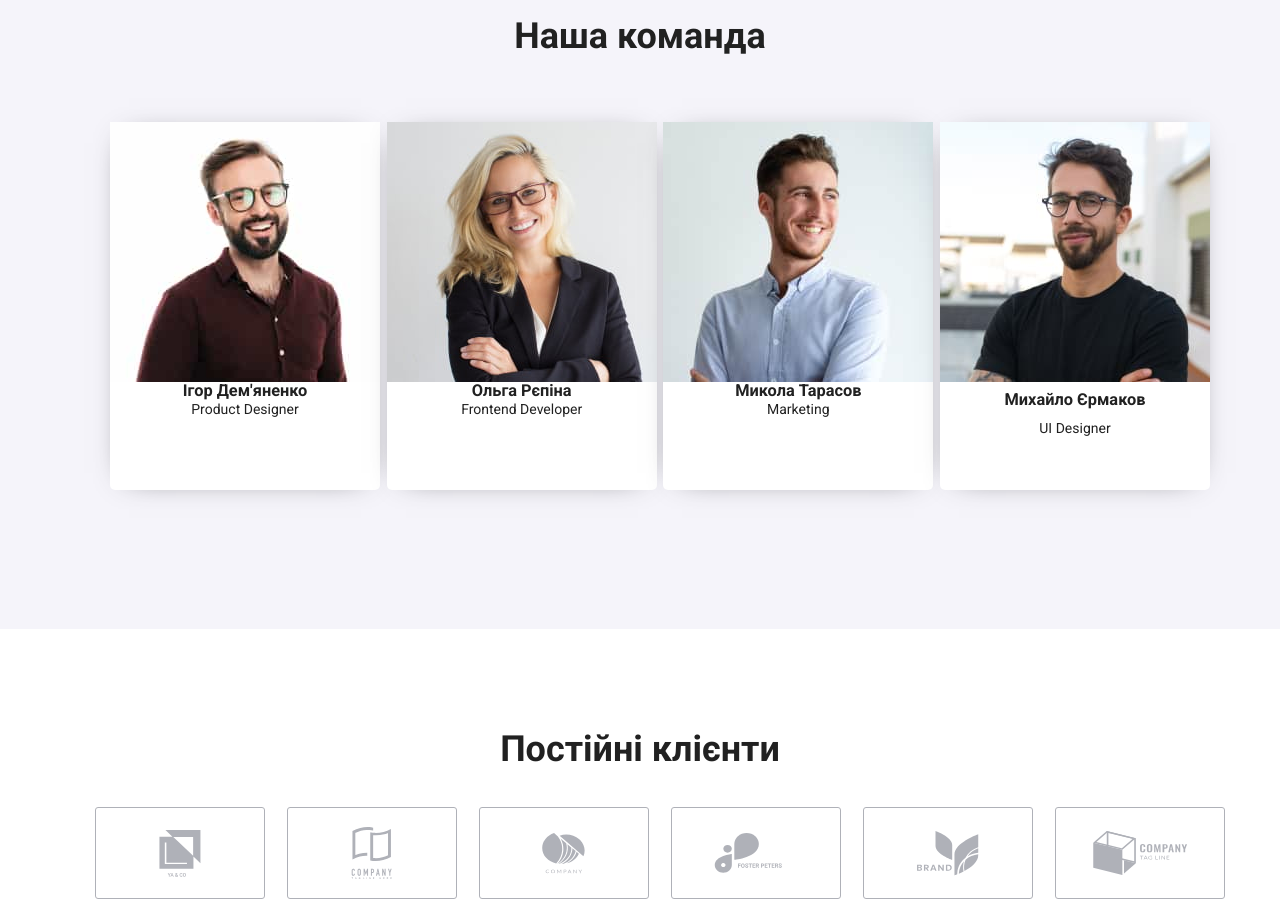
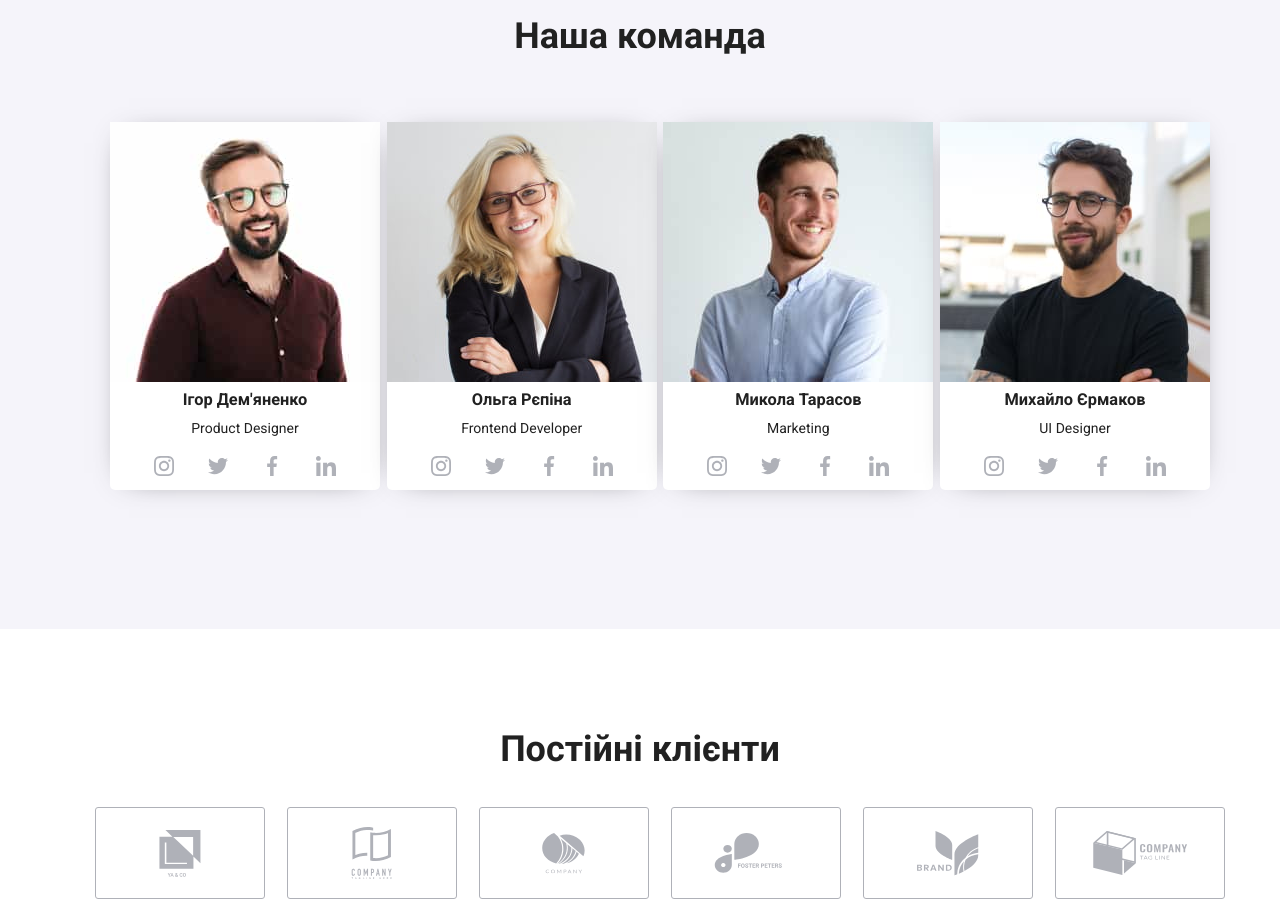
Before and after one commit to Yuii-Antoniuk/WebStudio, a plain HTML site: page index.html in a window 1280 px wide. Shown: the part 1700-2619 px from the top of the page. Drawn offline with nearby package versions, Linux system fonts and the light colour scheme.

Commit message:
modified files

```diff
--- a/index.html
+++ b/index.html
@@ -144,22 +144,34 @@
               />
               <h3 class="OurTeam-section-h3-items">Ігор Дем'яненко</h3>
               <p class="OurTeam-section-p-items">Product Designer</p>
-              <ul class="social-networks">
-                <li>
-                  <svg class="social-network">
+                                  <ul class="social-networks-list">
+        <li class="social-network-circle">
+          <a href="" >
+          <svg class="social-network OurTeam-social-network">
+            <use href="./svg/symbol-defs.svg#icon-instagram-2"></use>
           </svg>
+          </a>
         </li>
-                <li>
-                  <svg class="social-network">
+        <li class="social-network-circle">
+          <a href="">
+          <svg class="social-network OurTeam-social-network">
+            <use href="./svg/symbol-defs.svg#icon-twitter-1"></use>
           </svg>
+          </a>
         </li>
-                <li>
-                  <svg class="social-network">
+        <li class="social-network-circle">
+          <a href="">
+          <svg class="social-network OurTeam-social-network">
+            <use href="./svg/symbol-defs.svg#icon-facebook-1"></use>
           </svg>
+          </a>
         </li>
-                <li>
-                  <svg class="social-network">
+        <li class="social-network-circle">
+          <a href="">
+          <svg class="social-network OurTeam-social-network">
+            <use href="./svg/symbol-defs.svg#icon-linkedin-1"></use>
           </svg>
+          </a>
         </li>
       </ul>
             </li>
@@ -171,24 +183,37 @@
               />
               <h3 class="OurTeam-section-h3-items">Ольга Рєпіна</h3>
               <p class="OurTeam-section-p-items">Frontend Developer</p>
-              <ul class="social-networks">
-                <li>
-                  <svg class="social-network">
+                                  <ul class="social-networks-list">
+        <li class="social-network-circle">
+          <a href="" >
+          <svg class="social-network OurTeam-social-network">
+            <use href="./svg/symbol-defs.svg#icon-instagram-2"></use>
           </svg>
+          </a>
         </li>
-                <li>
-                  <svg class="social-network">
+        <li class="social-network-circle">
+          <a href="">
+          <svg class="social-network OurTeam-social-network">
+            <use href="./svg/symbol-defs.svg#icon-twitter-1"></use>
           </svg>
+          </a>
         </li>
-                <li>
-                  <svg class="social-network">
+        <li class="social-network-circle">
+          <a href="">
+          <svg class="social-network OurTeam-social-network">
+            <use href="./svg/symbol-defs.svg#icon-facebook-1"></use>
           </svg>
+          </a>
         </li>
-                <li>
-                  <svg class="social-network">
+        <li class="social-network-circle">
+          <a href="">
+          <svg class="social-network OurTeam-social-network">
+            <use href="./svg/symbol-defs.svg#icon-linkedin-1"></use>
           </svg>
+          </a>
         </li>
       </ul>
+
             </li>
             <li class="OurTeam-section-list-items">
               <img
@@ -198,24 +223,37 @@
               />
               <h3 class="OurTeam-section-h3-items">Микола Тарасов</h3>
               <p class="OurTeam-section-p-items">Marketing</p>
-              <ul class="social-networks">
-                <li>
-                  <svg" class="social-network">
+                                  <ul class="social-networks-list">
+        <li class="social-network-circle">
+          <a href="" >
+          <svg class="social-network OurTeam-social-network">
+            <use href="./svg/symbol-defs.svg#icon-instagram-2"></use>
           </svg>
+          </a>
         </li>
-                <li>
-                  <svg class="social-network">
+        <li class="social-network-circle">
+          <a href="">
+          <svg class="social-network OurTeam-social-network">
+            <use href="./svg/symbol-defs.svg#icon-twitter-1"></use>
           </svg>
+          </a>
         </li>
-                <li>
-                  <svg class="social-network">
+        <li class="social-network-circle">
+          <a href="">
+          <svg class="social-network OurTeam-social-network">
+            <use href="./svg/symbol-defs.svg#icon-facebook-1"></use>
           </svg>
+          </a>
         </li>
-                <li>
-                  <svg class="social-network">
+        <li class="social-network-circle">
+          <a href="">
+          <svg class="social-network OurTeam-social-network">
+            <use href="./svg/symbol-defs.svg#icon-linkedin-1"></use>
           </svg>
+          </a>
         </li>
       </ul>
+
             </li>
             <li class="OurTeam-section-list-items">
               <img
@@ -228,34 +266,33 @@
                     <ul class="social-networks-list">
         <li class="social-network-circle">
           <a href="" >
-          <svg class="social-network">
+          <svg class="social-network OurTeam-social-network">
             <use href="./svg/symbol-defs.svg#icon-instagram-2"></use>
           </svg>
           </a>
         </li>
         <li class="social-network-circle">
           <a href="">
-          <svg class="social-network">
+          <svg class="social-network OurTeam-social-network">
             <use href="./svg/symbol-defs.svg#icon-twitter-1"></use>
           </svg>
           </a>
         </li>
         <li class="social-network-circle">
           <a href="">
-          <svg class="social-network">
+          <svg class="social-network OurTeam-social-network">
             <use href="./svg/symbol-defs.svg#icon-facebook-1"></use>
           </svg>
           </a>
         </li>
         <li class="social-network-circle">
           <a href="">
-          <svg class="social-network">
+          <svg class="social-network OurTeam-social-network">
             <use href="./svg/symbol-defs.svg#icon-linkedin-1"></use>
           </svg>
           </a>
         </li>
       </ul>
-
             </li>
           </ul>
         </div>
--- a/style.css
+++ b/style.css
@@ -267,6 +267,7 @@ h1, .footer-logo {
     display: flex;
     flex-direction: column;
     justify-content: space-between;
+    align-items: center;
     background-color: var(--white-text-color-background-color);
     border-radius: 5px;
     box-shadow: 0px 2px 30px -19px rgba(0,0,0,0.76);
@@ -276,6 +277,15 @@ h1, .footer-logo {
     width: 270px;
     height: 260px;
 }
+
+.OurTeam-social-network {
+    fill: #AFB1B8 !important;
+}
+
+.OurTeam-social-network:hover {
+    fill: white !important;
+}
+
 
 /*OurTeam*/
 
```
Also changed, not shown: portfolio.html (+40 -28 lines). Lines whose indentation alone changed are shown as unchanged.
